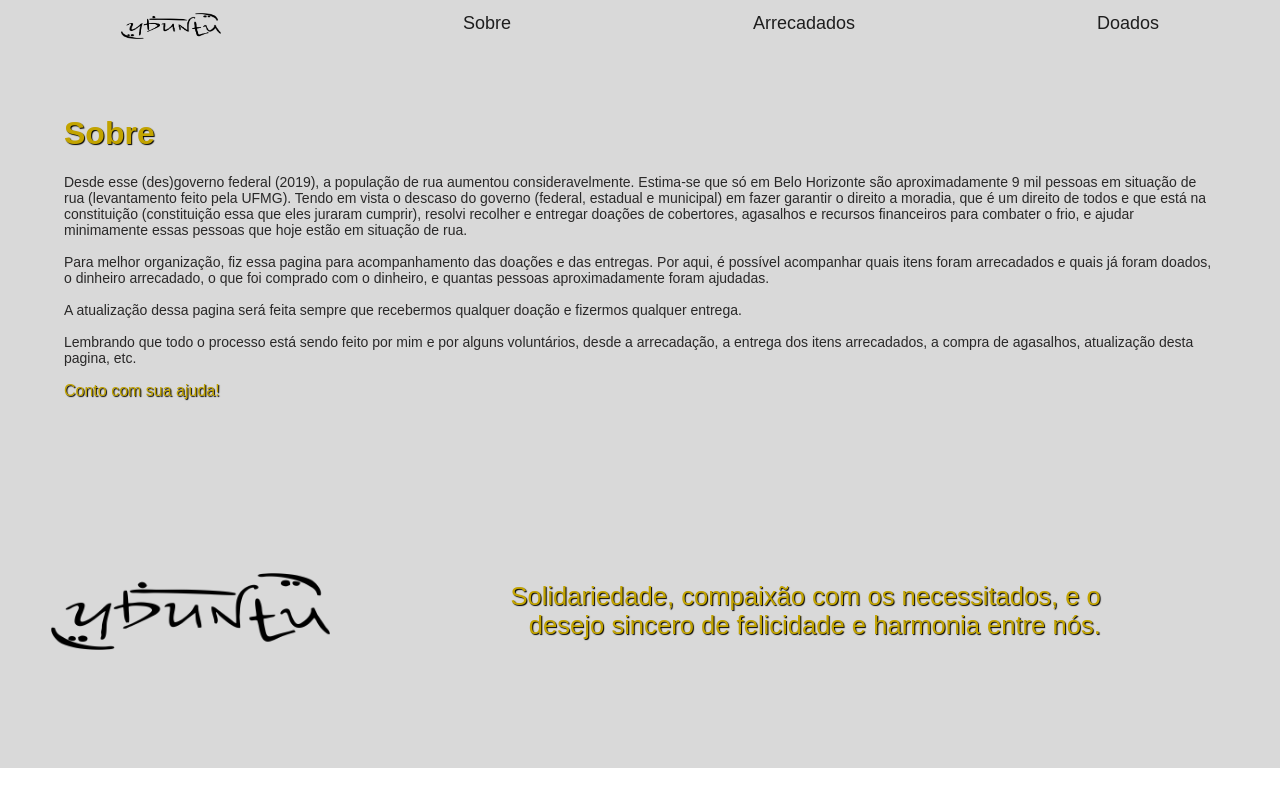
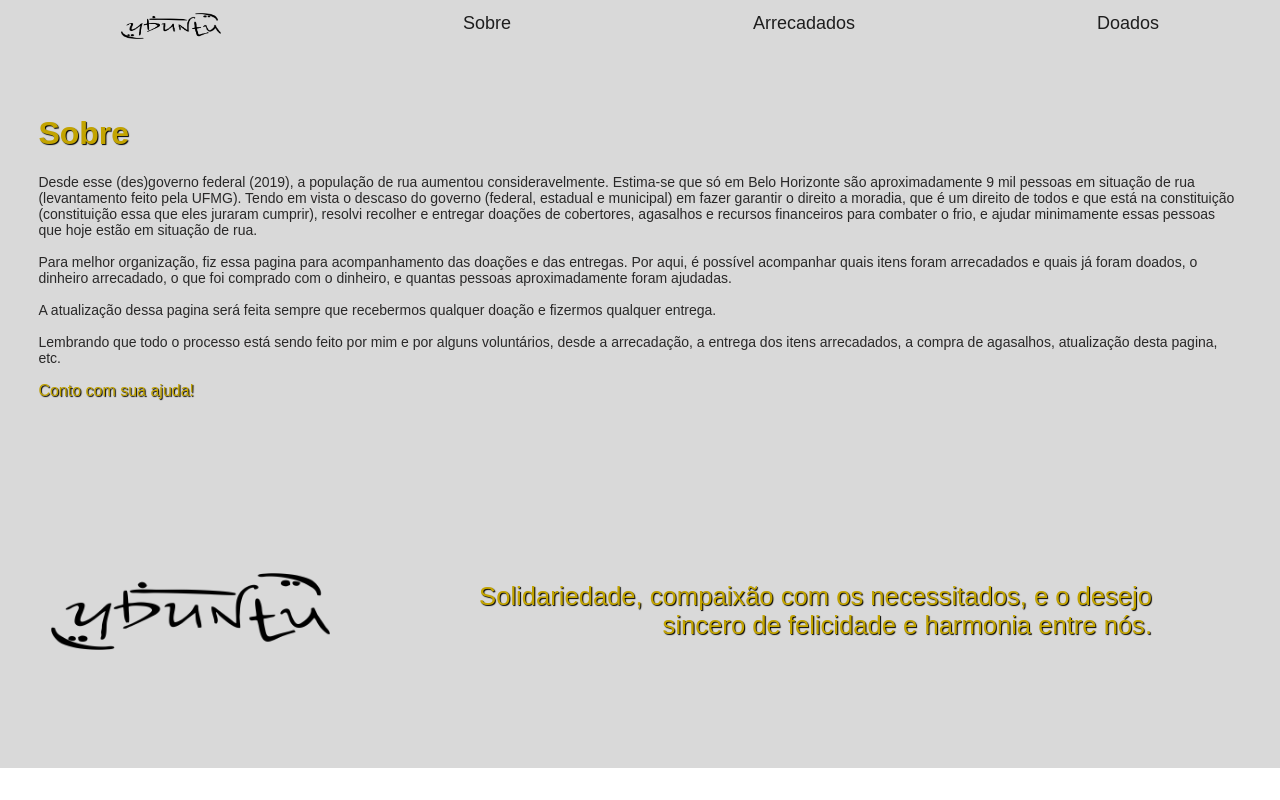
Before and after one commit to rapharosa/ubuntu, a React (Create React App) app: page /ubuntu/sobre in a window 1280 px wide. Built offline with nearby package versions, Linux system fonts and the light colour scheme.

Commit message:
ajustes css sobre

```diff
--- a/src/componentes/sobre/sobre.css
+++ b/src/componentes/sobre/sobre.css
@@ -3,12 +3,11 @@
 }
 
 .conteudo div{
-    padding: 3vw 5vw;
+    padding: 3vw 3vw;
     background-color: #d9d9d9;
 }
 
 .titulo{
-    padding: 0 -5vw;
     color: #C3A400;
     text-shadow: 1px 1px 1px black;
 }
```
